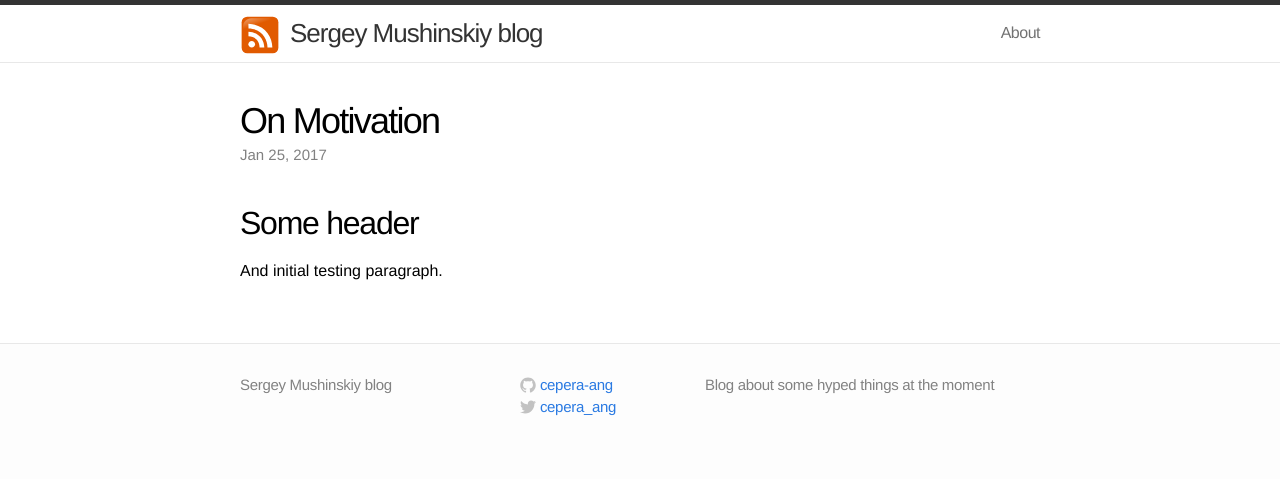
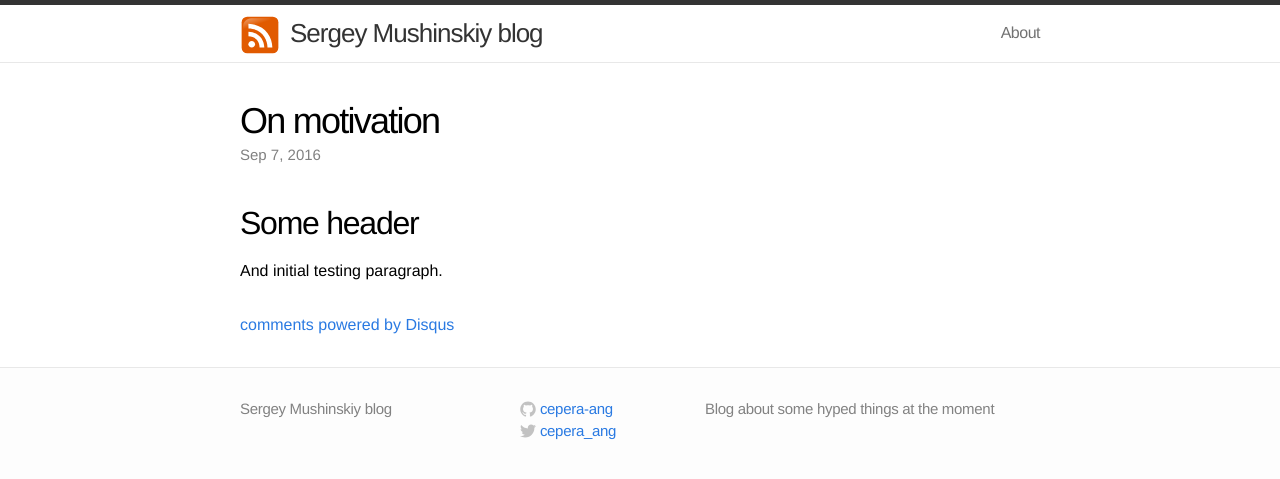
Before and after one commit to cepera-ang/cepera-ang.github.io, a Jekyll site: the page built from _posts/2017-01-25-On-Motivation.markdown, in a window 1280 px wide. Shown: the top 479 px of the page. Built offline with Jekyll 4.4.1, drawn with Linux system fonts in a browser that asks for light colours; our own code applies the rules of GitHub Pages for plain Markdown files; comment, search, counter and statistics services are not loaded; part of the change alters nothing that is shown.

Commit message:
Post update

```diff
--- a/_posts/2017-01-25-On-Motivation.markdown
+++ b/_posts/2017-01-25-On-Motivation.markdown
@@ -1,3 +1,12 @@
+---
+layout: post
+comments: true
+title:  "On motivation"
+excerpt: "A request for some help."
+date:   2016-09-07 11:00:00
+mathjax: true
+---
+
 ## Some header
 
 And initial testing paragraph.
```
